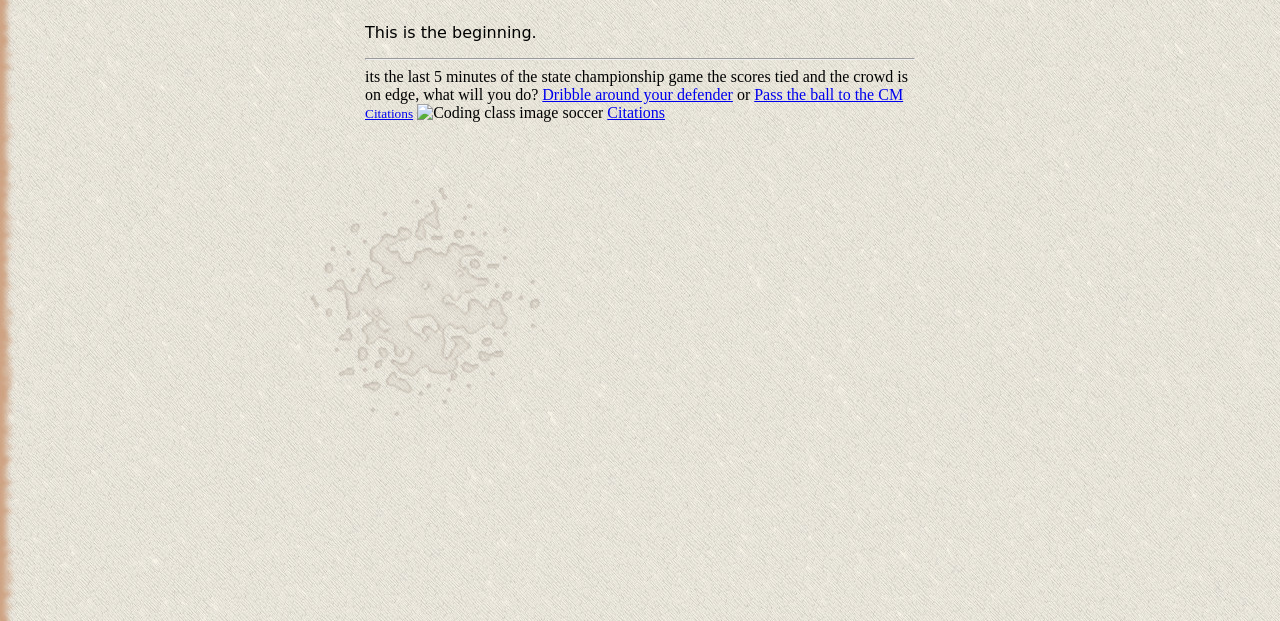
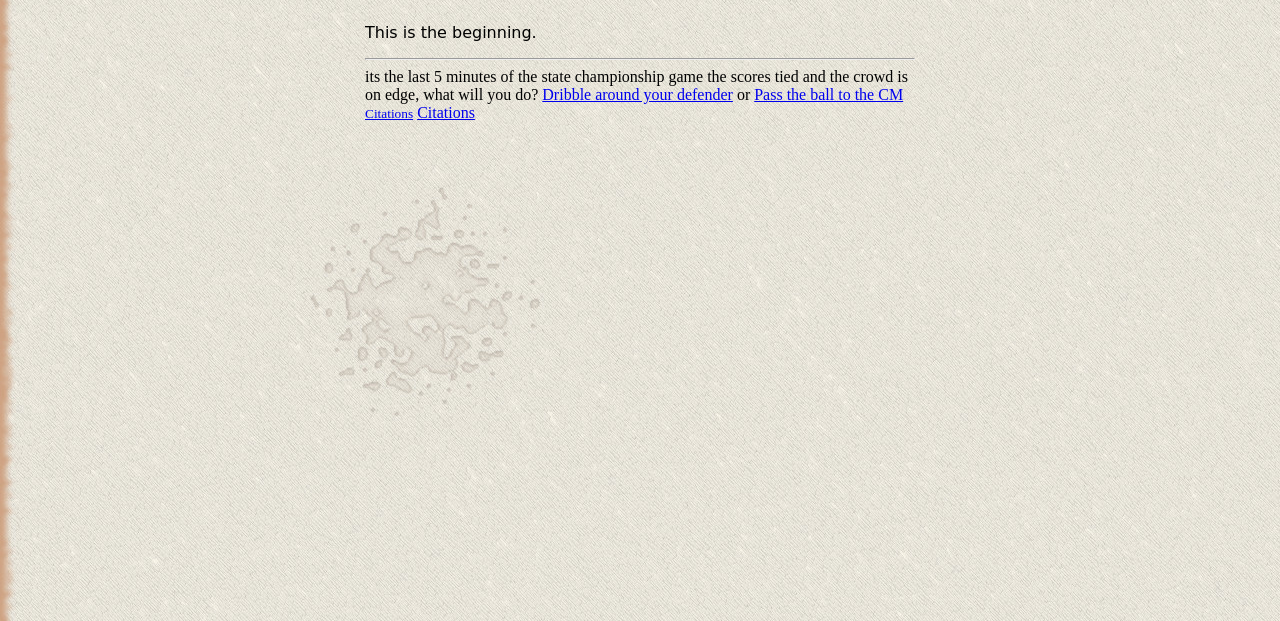
Before and after one commit to IACS-26-27/web-design-1-cyoa-group-5, a website: page beginning.html in a window 1280 px wide. Shown: the part 179-800 px from the top of the page. Drawn offline with Linux system fonts and the light colour scheme.

Commit message:
Update beginning and citations HTML files; modify game narrative and remove unused image file.

```diff
--- a/beginning.html
+++ b/beginning.html
@@ -16,7 +16,6 @@
     <p>This is the beginning.</p>
     <hr />its the last 5 minutes of the state championship game the scores tied and the crowd is on edge, what will you do? <a href="Dribble.html">Dribble around your defender</a> or <a href="Pass.html">Pass the ball to the CM</a>
     <small><a href="coding class image socceer.png">Citations</a></small>
-    <img src="images/coding class image socceer.png" alt="Coding class image soccer" />
     <a href="citations.html">Citations</a>
     </small>
   </body>
```
Also changed, not shown: citations.html (+1 -1 lines), 1 other file.
